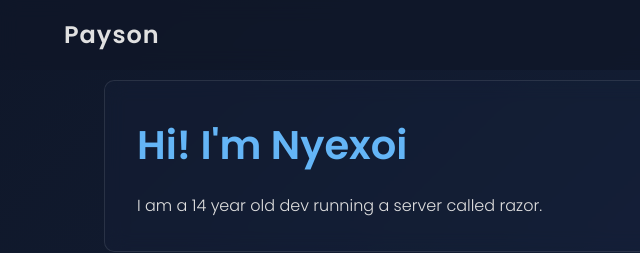
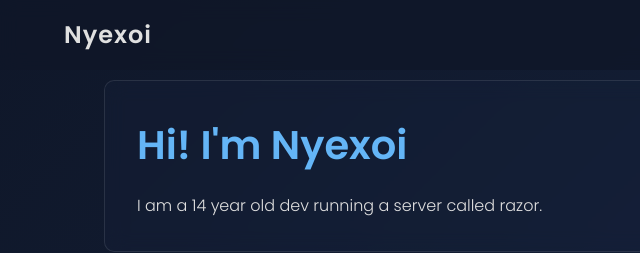
Before and after one commit to Nyexoi/nyexoi.github.io, a plain HTML site: page index.html in a window 1280 px wide. Shown: the top 253 px of the page, 0-640 px from the left. Drawn offline with Linux system fonts and the light colour scheme.

Commit message:
Update index.html

```diff
--- a/index.html
+++ b/index.html
@@ -9,7 +9,7 @@
     </head>
 <body>
     <nav>
-        <div class="logo">Payson</div>
+        <div class="logo">Nyexoi</div>
         <ul>
             <li><a href="#home">Intro</a></li>
             <li><a href="#about">About</a></li>
```
